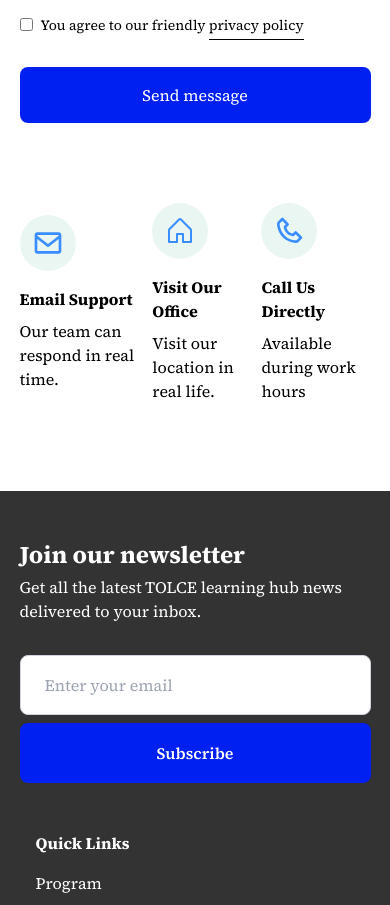
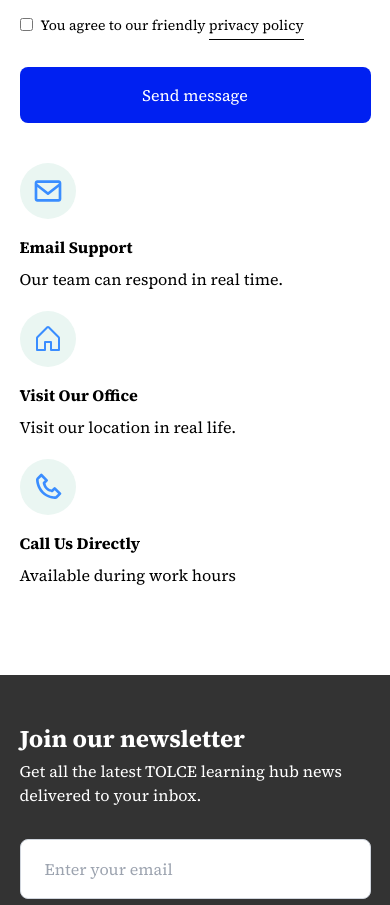
Before and after one commit to Chioma-Okeke/Tolce-Learning-Hub, a React (Vite) app: page /contact in a window 390 px wide. Shown: the part 904-1809 px from the top of the page. Built offline with nearby package versions, Linux system fonts and the light colour scheme.

Commit message:
made corrections to the contact us UI

```diff
--- a/src/pages/ContactUs.jsx
+++ b/src/pages/ContactUs.jsx
@@ -48,6 +48,7 @@ function ContactUs() {
                         <img
                             src={image}
                             alt=""
+                            loading="lazy"
                             className="h-[250px] w-full object-cover object-center md:h-full"
                         />
                     </div>
@@ -57,7 +58,7 @@ function ContactUs() {
                         </FormProvider>
                     </div>
                 </div>
-                <div className="pt-20 text-base lg:text-lg flex items-center justify-between">
+                <div className="pt-10 md:pt-20 text-base lg:text-lg flex flex-col gap-5 md:gap-0 md:flex-row md:items-center justify-between">
                     {contactInfo.map(({ title, description, Icon }, index) => {
                         return (
                             <div key={index} className="flex flex-col gap-2">
```
